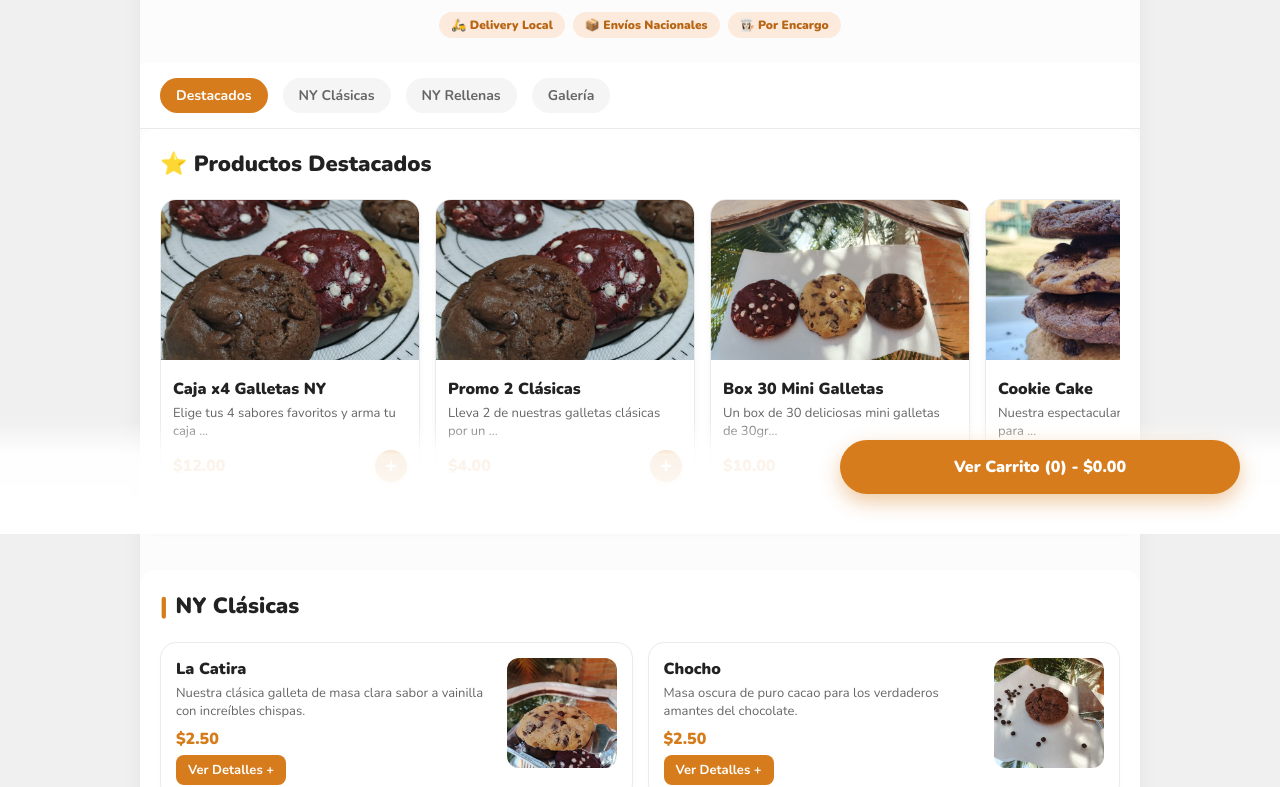
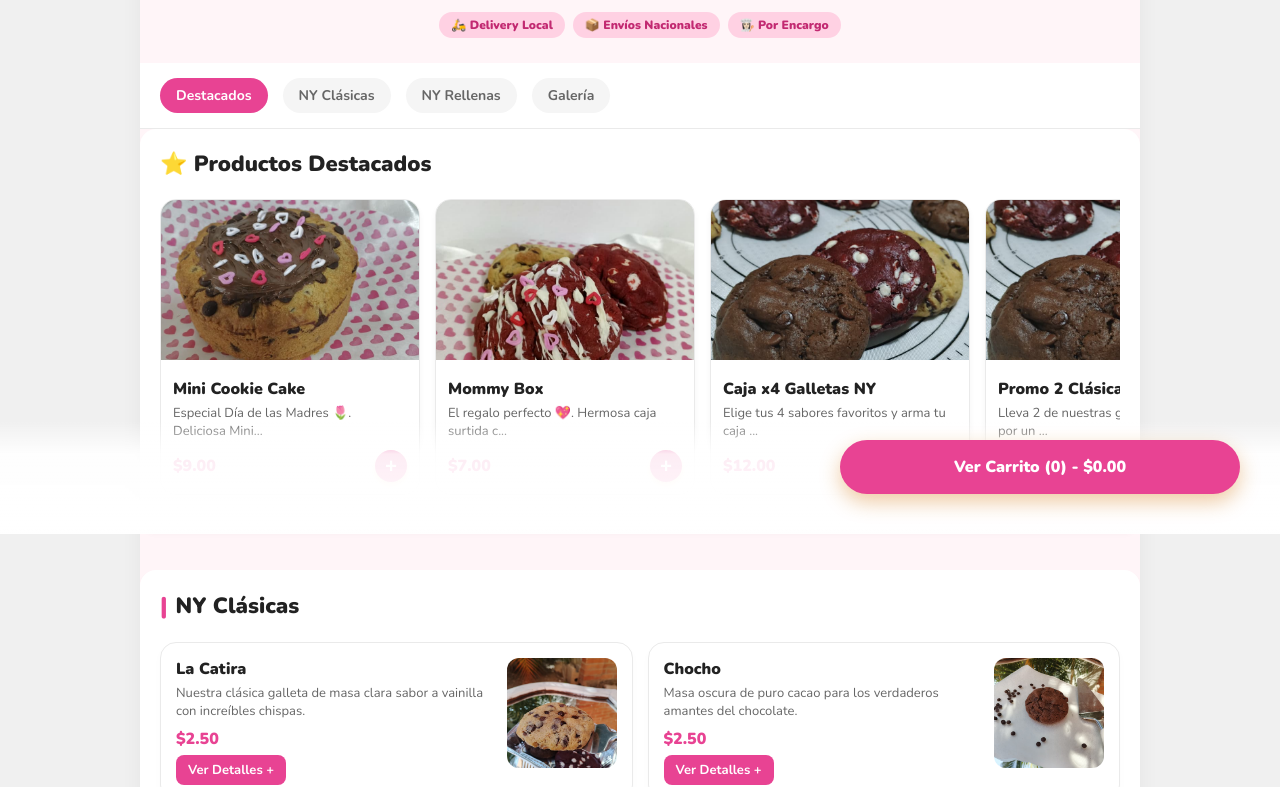
Before and after one commit to mickellest/holly-cookies-web-demo, a website built with Vite: page index.html in a window 1280 px wide. Shown: the part 266-1053 px from the top of the page. Built offline with nearby package versions, Linux system fonts and the light colour scheme.

Commit message:
feat: implement Mother's Day seasonal theme and new products

```diff
--- a/index.html
+++ b/index.html
@@ -1,5 +1,5 @@
 <!doctype html>
-<html lang="es">
+<html lang="es" data-theme="mothers-day">
   <head>
     <meta charset="UTF-8" />
     <link rel="icon" type="image/png" href="./Recurso 7f.png" />
--- a/main.js
+++ b/main.js
@@ -3,6 +3,24 @@ let currentProductObj = null;
 let currentSelection = {}; // { 'flavor_id': qty } or { 'qty': X } for singles
 
 const products = [
+  {
+    id: 'mini_cake_madres',
+    name: 'Mini Cookie Cake',
+    desc: 'Especial Día de las Madres 🌷. Deliciosa Mini Cookie Cake decorada.',
+    price: 9.00,
+    category: 'destacados',
+    images: ['./galletas/mini_cake_1.jpeg', './galletas/mini_cake_2.jpeg'],
+    type: 'single'
+  },
+  {
+    id: 'mommy_box',
+    name: 'Mommy Box',
+    desc: 'El regalo perfecto 💖. Hermosa caja surtida con nuestras mejores galletas para mamá.',
+    price: 7.00,
+    category: 'destacados',
+    images: ['./galletas/mommy_box_1.jpeg', './galletas/mommy_box_2.jpeg'],
+    type: 'single'
+  },
   {
     id: 'caja4',
     name: 'Caja x4 Galletas NY',
--- a/style.css
+++ b/style.css
@@ -8,6 +8,16 @@
   --border-color: #eaeaea;
   --white: #ffffff;
   --font-family: 'Nunito', sans-serif;
+  --header-bg-gradient: radial-gradient(circle, #fff3e3 0%, #fbd5b5 100%);
+  --badge-bg: #fceadc;
+}
+
+[data-theme="mothers-day"] {
+  --primary-color: #e84393;
+  --primary-dark: #c22971;
+  --bg-color: #fff5f8;
+  --header-bg-gradient: radial-gradient(circle, #ffe3ee 0%, #ffb6d3 100%);
+  --badge-bg: #ffd1e3;
 }
 
 * {
@@ -45,7 +55,7 @@ body {
   width: 100%;
   height: clamp(140px, 20vh, 180px); /* Much shorter header */
   overflow: hidden;
-  background: radial-gradient(circle, #fff3e3 0%, #fbd5b5 100%);
+  background: var(--header-bg-gradient);
   display: flex;
   justify-content: center;
   align-items: center;
@@ -108,7 +118,7 @@ body {
 }
 
 .badge {
-  background-color: #fceadc;
+  background-color: var(--badge-bg);
   color: var(--primary-dark);
   font-size: 12px;
   font-weight: 800;
```
Also changed, not shown: galletas/mini_cake_1.jpeg (added), galletas/mini_cake_2.jpeg (added), galletas/mommy_box_1.jpeg (added), galletas/mommy_box_2.jpeg (added).
